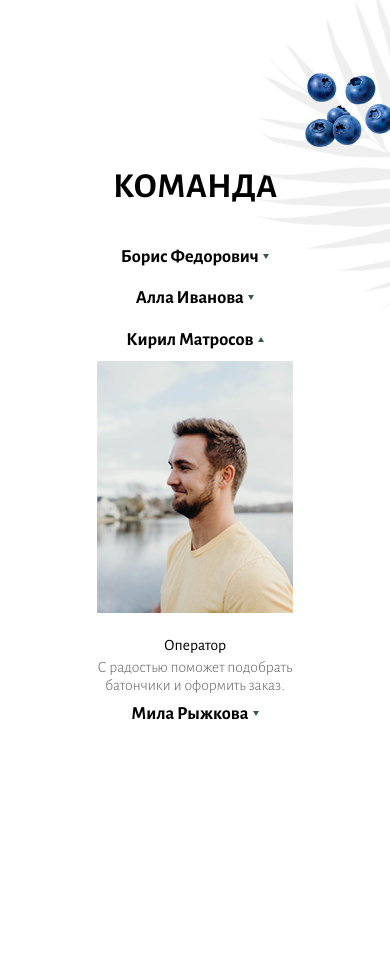
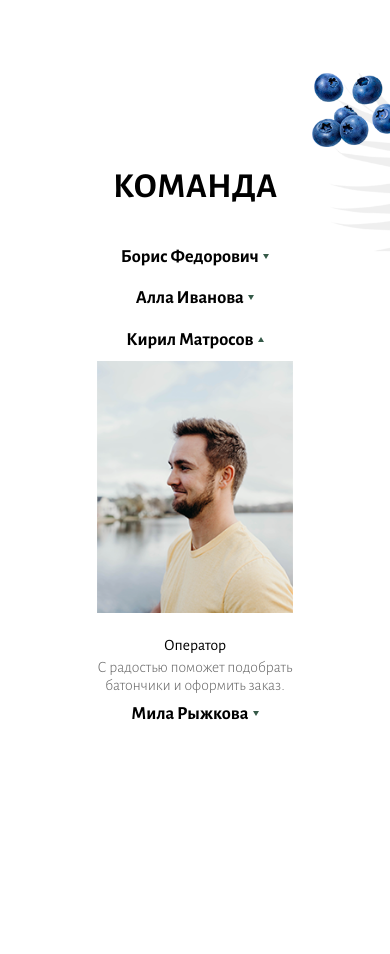
Before and after one commit to bo-mila/chocco, a plain HTML site: page index.html in a window 390 px wide. Shown: the part 2400-3354 px from the top of the page. Drawn offline with nearby package versions, Linux system fonts and the light colour scheme.

Commit message:
adaptive of team and menu for phones

```diff
--- a/css/blocks/chocco.scss
+++ b/css/blocks/chocco.scss
@@ -19,5 +19,11 @@
       bottom: -21%;
 
     }
+    @include phones {
+      width: rem(137px);
+      height: rem(322px);
+      right: -15%;
+
+    }
   }
 }
--- a/css/blocks/reviews.scss
+++ b/css/blocks/reviews.scss
@@ -51,7 +51,7 @@
   align-items: center;
   justify-content: center;
   flex-direction: column;
-
+  z-index: $z-content;
 }
 .reviews__title {
   margin-bottom: rem(44px);
--- a/css/blocks/team.scss
+++ b/css/blocks/team.scss
@@ -17,6 +17,9 @@
       width: rem(102px);
       height: rem(85px);
       right: -1%;
+    }
+    @include phones {
+      right: -3%;
     }
   }
   &::after {
@@ -44,6 +47,8 @@
 .team__content {
   margin: 0 auto;
   padding-top: 10%;
+  z-index: $z-content;
+
 }
 .team__title {
   margin-bottom: rem(57px);
--- a/css/blocks/why.scss
+++ b/css/blocks/why.scss
@@ -43,6 +43,8 @@
   margin-bottom: rem(25px);
   @include phones {
     text-align: center;
+    margin-bottom: rem(15px);
+
   }
 }
 .why__subtitle {
--- a/css/main.scss
+++ b/css/main.scss
@@ -24,6 +24,7 @@ $z-menu-acc: 4;
 $z-menu-name: 6;
 $z-menu-name-before: 5;
 $z-menu__item--active: 8;
+$z-content: 11;
 $z-bg-image-review: 3;
 $z-title-reviews: 8;
 $z-form: 10;
```
Also changed, not shown: css/main.css.
